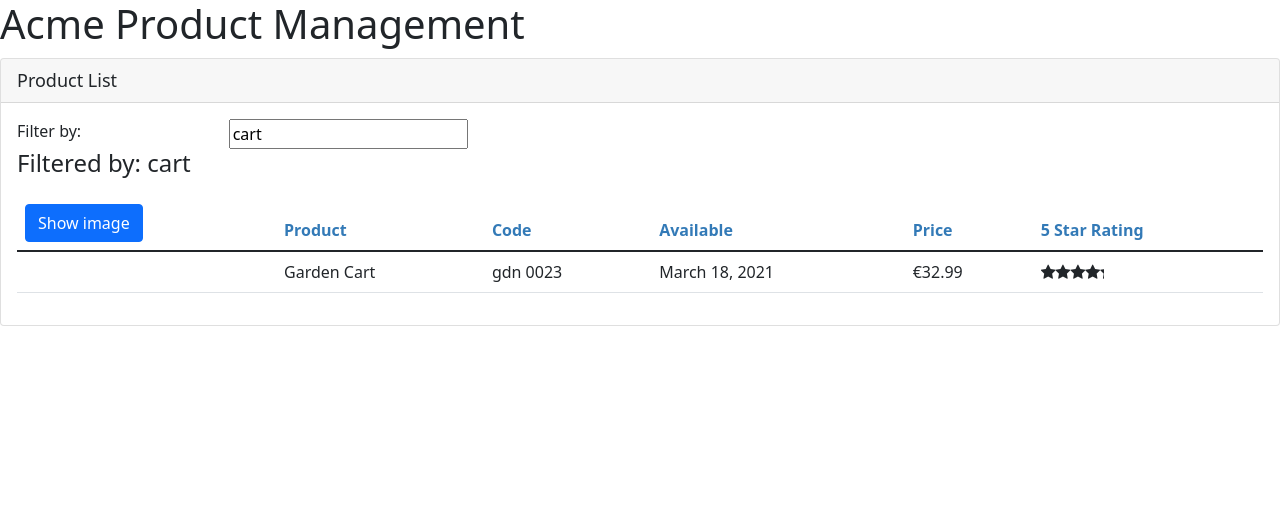
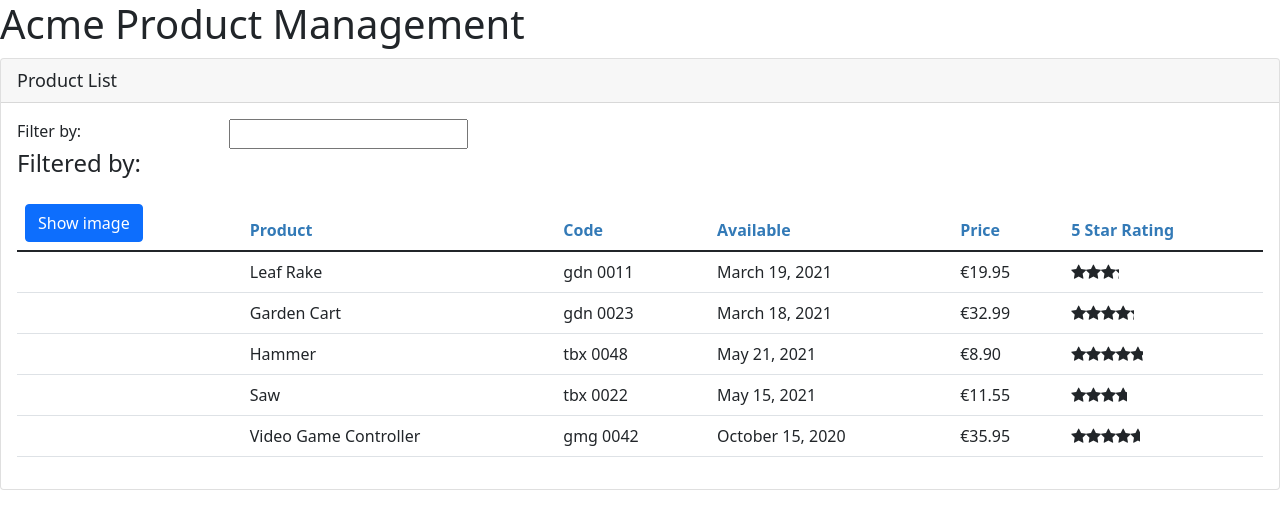
Before and after one commit to Radensuaso/APM, an Angular app: page / in a window 1280 px wide. Shown: the top 528 px of the page. Built offline with nearby package versions, Linux system fonts and the light colour scheme.

Commit message:
Adds product service

```diff
--- a/src/app/products/product-list.component.ts
+++ b/src/app/products/product-list.component.ts
@@ -1,5 +1,6 @@
 import { Component, OnInit } from "@angular/core";
 import { IProduct } from "./product";
+import { ProductService } from "./product.service";
 
 @Component({
   selector: "pm-products",
@@ -20,33 +21,16 @@
     this.filteredProducts = this.performFilter(value);
   }
   filteredProducts: IProduct[] = [];
-  products: IProduct[] = [
-    {
-      productId: 1,
-      productName: "Leaf Rake",
-      productCode: "GDN-0011",
-      releaseDate: "March 19, 2021",
-      description: "Leaf rake with 48-inch wooden handle.",
-      price: 19.95,
-      starRating: 3.2,
-      imageUrl: "assets/images/leaf_rake.png",
-    },
-    {
-      productId: 2,
-      productName: "Garden Cart",
-      productCode: "GDN-0023",
-      releaseDate: "March 18, 2021",
-      description: "15 gallon capacity rolling garden cart",
-      price: 32.99,
-      starRating: 4.2,
-      imageUrl: "assets/images/garden_cart.png",
-    },
-  ];
+  products: IProduct[] = [];
+
+  constructor(private productService: ProductService) {}
+
   toggleImage(): void {
     this.showImage = !this.showImage;
   }
   ngOnInit(): void {
-    this.listFilter = "cart";
+    this.products = this.productService.getProducts();
+    this.filteredProducts = this.products;
   }
 
   onRatingClicked(message: string): void {
--- /dev/null
+++ b/src/app/products/product.service.ts
@@ -0,0 +1,60 @@
+import { Injectable } from "@angular/core";
+import { IProduct } from "./product";
+
+@Injectable({ providedIn: "root" })
+export class ProductService {
+  getProducts(): IProduct[] {
+    return [
+      {
+        productId: 1,
+        productName: "Leaf Rake",
+        productCode: "GDN-0011",
+        releaseDate: "March 19, 2021",
+        description: "Leaf rake with 48-inch wooden handle.",
+        price: 19.95,
+        starRating: 3.2,
+        imageUrl: "assets/images/leaf_rake.png",
+      },
+      {
+        productId: 2,
+        productName: "Garden Cart",
+        productCode: "GDN-0023",
+        releaseDate: "March 18, 2021",
+        description: "15 gallon capacity rolling garden cart",
+        price: 32.99,
+        starRating: 4.2,
+        imageUrl: "assets/images/garden_cart.png",
+      },
+      {
+        productId: 5,
+        productName: "Hammer",
+        productCode: "TBX-0048",
+        releaseDate: "May 21, 2021",
+        description: "Curved claw steel hammer",
+        price: 8.9,
+        starRating: 4.8,
+        imageUrl: "assets/images/hammer.png",
+      },
+      {
+        productId: 8,
+        productName: "Saw",
+        productCode: "TBX-0022",
+        releaseDate: "May 15, 2021",
+        description: "15-inch steel blade hand saw",
+        price: 11.55,
+        starRating: 3.7,
+        imageUrl: "assets/images/saw.png",
+      },
+      {
+        productId: 10,
+        productName: "Video Game Controller",
+        productCode: "GMG-0042",
+        releaseDate: "October 15, 2020",
+        description: "Standard two-button video game controller",
+        price: 35.95,
+        starRating: 4.6,
+        imageUrl: "assets/images/xbox-controller.png",
+      },
+    ];
+  }
+}
```
